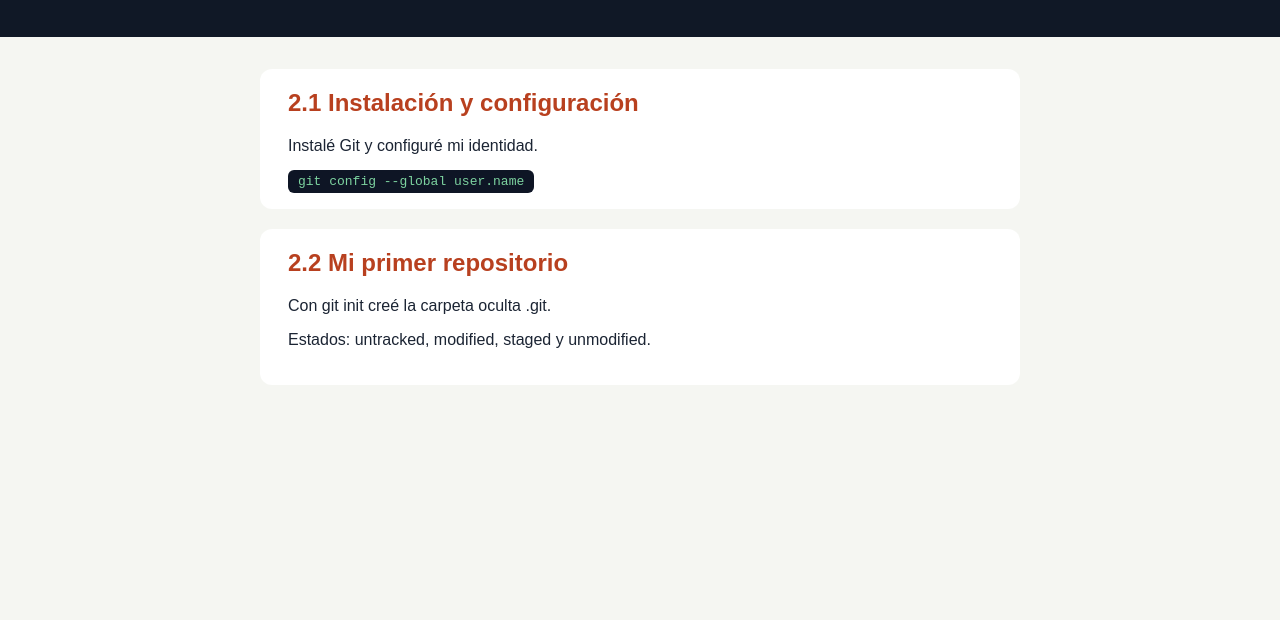
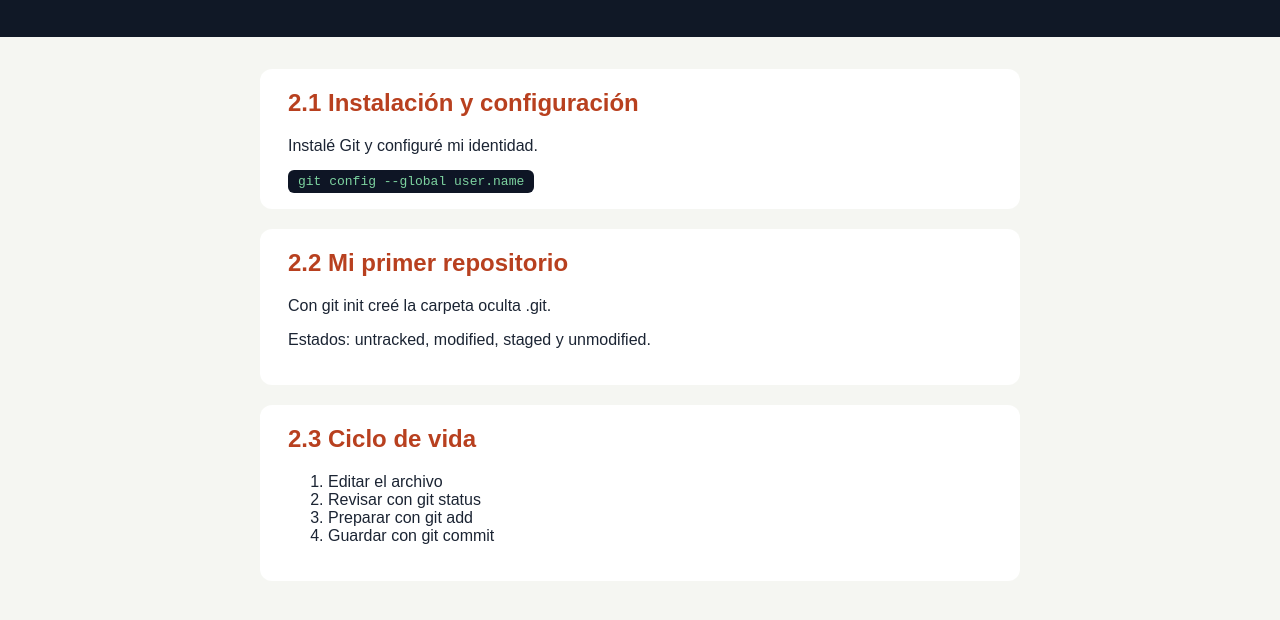
Before and after one commit to emerxd1/Curso-GIT, a plain HTML site: page src/index.html in a window 1280 px wide. Shown: the part 114-734 px from the top of the page. Drawn offline with Linux system fonts and the light colour scheme.

Commit message:
Agrega sección del ciclo de vida

```diff
--- a/src/index.html
+++ b/src/index.html
@@ -24,6 +24,15 @@
             <p>Estados: untracked, modified, staged y
                 unmodified.</p>
         </section>
+        <section>
+            <h2>2.3 Ciclo de vida</h2>
+            <ol>
+                <li>Editar el archivo</li>
+                <li>Revisar con git status</li>
+                <li>Preparar con git add</li>
+                <li>Guardar con git commit</li>
+            </ol>
+        </section>
     </main>
 </body>
 
```
